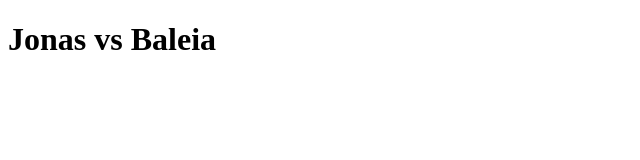
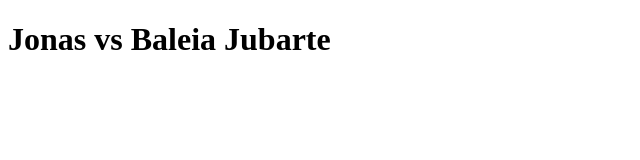
Before and after one commit to JoaoSadii/pos_fib, a plain HTML site: page index.html in a window 1280 px wide. Shown: the whole page, without its empty margins (0-640 px from the left). Drawn offline with Linux system fonts and the light colour scheme.

Commit message:
Commit Tiago

```diff
--- a/index.html
+++ b/index.html
@@ -7,7 +7,7 @@
 </head>
 <body>
 
-    <h1>Jonas vs Baleia</h1>
+    <h1>Jonas vs Baleia Jubarte</h1>
 
 </body>
 </html>
```
